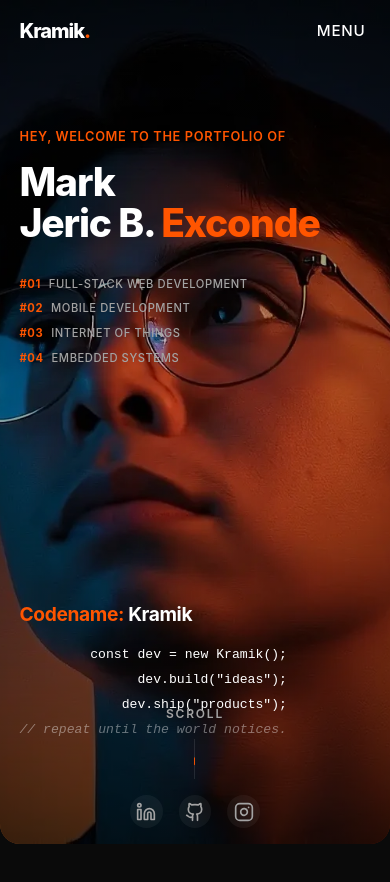
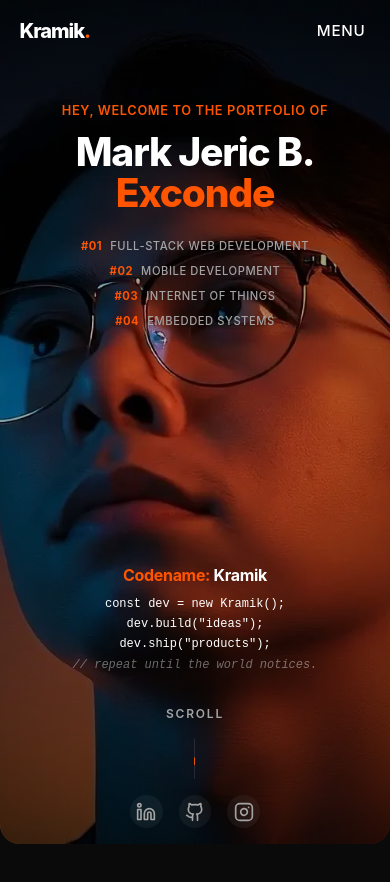
Before and after one commit to kramikkk/portfolio, a React (Vite) app: page / in a window 390 px wide. Shown: the top 882 px of the page. Built offline with nearby package versions, Linux system fonts and the light colour scheme.

Commit message:
feat: enhance HeroSection and ProjectsSection layout for better responsiveness and readability

```diff
--- a/src/components/HeroSection.css
+++ b/src/components/HeroSection.css
@@ -84,6 +84,16 @@
 .hero-title span {
   outline: none;
   transition: color 0.3s;
+}
+
+/* Shown on desktop only, hidden on mobile */
+.desktop-break {
+  display: block;
+}
+
+/* Hidden on desktop, shown on mobile to force line break before Exconde */
+.mobile-break {
+  display: none;
 }
 
 .hero-title span:focus {
@@ -236,9 +246,18 @@
 }
 
 @media (max-width: 768px) {
+  .desktop-break {
+    display: none;
+  }
+
+  .mobile-break {
+    display: block;
+  }
+
   .skills-row {
     flex-direction: column;
     gap: 0.8rem;
+    align-items: center;
   }
 
   .hero-title {
@@ -440,37 +459,48 @@
     gap: 2rem;
   }
 
+  /* ── Centre all hero text blocks on mobile ── */
   .left-block {
-    top: 15%;
-    left: 5%;
-    max-width: 85%;
+    top: 12%;
+    left: 0;
+    right: 0;
+    max-width: 100%;
+    padding: 0 6%;
+    text-align: center;
+    align-items: center;
   }
 
   .right-block {
     top: auto;
     bottom: 12%;
-    right: 5%;
-    left: 5%;
-    max-width: none;
-    text-align: left;
-    align-items: flex-start;
+    left: 0;
+    right: 0;
+    max-width: 100%;
+    padding: 0 6%;
+    text-align: center;
+    align-items: center;
   }
 
   .subheadline {
-    font-size: 1.2rem;
+    font-size: 1.1rem;
   }
 
   .supporting-quote {
-    font-size: 0.9rem;
+    font-size: 0.82rem;
+  }
+
+  .code-quote-body {
+    text-align: center;
   }
 
   .mid-block-left,
   .mid-block-right {
-    left: 5%;
-    right: 5%;
-    max-width: 90%;
-    text-align: left;
-    align-items: flex-start;
+    left: 0;
+    right: 0;
+    max-width: 100%;
+    padding: 0 6%;
+    text-align: center;
+    align-items: center;
   }
 
   .mid-block-left {
@@ -524,11 +554,12 @@
 @media (max-width: 480px) {
   .hero-title {
     font-size: clamp(2rem, 10vw, 3rem);
-    margin-bottom: 2rem;
+    margin-bottom: 1.5rem;
   }
 
   .intro-line {
     font-size: 0.8rem;
+    margin-bottom: 0.75rem;
   }
 
   .skills-row {
@@ -539,8 +570,44 @@
     font-size: 0.7rem;
   }
 
+  .right-block {
+    bottom: 20%;
+    top: auto;
+    left: 0;
+    right: 0;
+    padding: 0 6%;
+    text-align: center;
+    align-items: center;
+  }
+
+  .subheadline {
+    font-size: 1rem;
+    margin-bottom: 0.5rem;
+  }
+
+  .supporting-quote {
+    font-size: 0.75rem;
+  }
+
+  /* Fix code block overflow on mobile */
+  .code-quote-body {
+    white-space: pre-wrap;
+    text-align: center;
+    font-size: 0.75rem;
+    line-height: 1.7;
+  }
+
+  .mid-block-left {
+    top: 20%;
+  }
+
+  .mid-block-right {
+    top: 52%;
+  }
+
   .mid-headline {
     font-size: clamp(1.5rem, 8vw, 2.5rem);
+    margin-bottom: 0.5rem;
   }
 
   .mid-description {
@@ -549,10 +616,15 @@
 
   .about-hero-stats {
     gap: 1.5rem;
+    margin-top: 1.5rem;
   }
 
   .hero-stat-num {
     font-size: clamp(1.5rem, 8vw, 2.5rem);
+  }
+
+  .about-hero-body {
+    font-size: 0.875rem;
   }
 
   .sticky-hero {
--- a/src/components/HeroSection.tsx
+++ b/src/components/HeroSection.tsx
@@ -189,9 +189,11 @@ const HeroSection: React.FC<HeroParallaxProps> = ({ totalFrames = 144 }) => {
             transition={{ duration: 0.8, delay: 0.4 }}
             style={{ cursor: 'default' }}
           >
-            <span>Mark</span><br />
-            <span>Jeric B. </span>
-            <span className="highlight">Exconde</span>
+            <span>Mark</span>
+            <br className="desktop-break" />
+            <span> Jeric B.</span>
+            <br className="mobile-break" />
+            <span className="highlight"> Exconde</span>
           </motion.h1>
 
           <motion.div
@@ -233,12 +235,8 @@ const HeroSection: React.FC<HeroParallaxProps> = ({ totalFrames = 144 }) => {
               <span className='highlight' >Codename:</span> Kramik
             </h2>
             <div className="code-quote">
-              <pre className="code-quote-body">
-                <span className="cq-keyword">const</span> <span className="cq-var">dev</span> <span className="cq-op">=</span> <span className="cq-keyword">new</span> <span className="cq-fn">Kramik</span>()<span className="cq-op">;</span>{'\n'}
-                <span className="cq-var">dev</span><span className="cq-op">.</span><span className="cq-fn">build</span>(<span className="cq-string">"ideas"</span>)<span className="cq-op">;</span>{'\n'}
-                <span className="cq-var">dev</span><span className="cq-op">.</span><span className="cq-fn">ship</span>(<span className="cq-string">"products"</span>)<span className="cq-op">;</span>{'\n'}
-                <span className="cq-comment">// repeat until the world notices.</span>
-              </pre>
+              {/* No leading whitespace inside <pre> — each span starts at column 0 */}
+              <pre className="code-quote-body"><span className="cq-keyword">const</span> <span className="cq-var">dev</span> <span className="cq-op">=</span> <span className="cq-keyword">new</span> <span className="cq-fn">Kramik</span>()<span className="cq-op">;</span>{'\n'}<span className="cq-var">dev</span><span className="cq-op">.</span><span className="cq-fn">build</span>(<span className="cq-string">"ideas"</span>)<span className="cq-op">;</span>{'\n'}<span className="cq-var">dev</span><span className="cq-op">.</span><span className="cq-fn">ship</span>(<span className="cq-string">"products"</span>)<span className="cq-op">;</span>{'\n'}<span className="cq-comment">// repeat until the world notices.</span></pre>
             </div>
           </motion.div>
         </motion.div>
--- a/src/components/Navbar.css
+++ b/src/components/Navbar.css
@@ -53,15 +53,20 @@
   text-transform: uppercase;
   letter-spacing: 0.05em;
   padding: 0;
-  /* Removed padding that misaligned it vertically */
   position: relative;
   z-index: 1001;
-  /* Keep above the menu overlay */
   overflow: hidden;
   height: 24px;
-  /* Explicit tight height matching line-height */
   display: flex;
   align-items: flex-start;
+  /* 44px minimum touch target via pseudo-element so layout is unaffected */
+  -webkit-tap-highlight-color: transparent;
+}
+
+.menu-toggle::after {
+  content: '';
+  position: absolute;
+  inset: -10px -12px;
 }
 
 .menu-text {
--- a/src/components/Preloader.css
+++ b/src/components/Preloader.css
@@ -32,7 +32,8 @@
 
 .letter {
   display: inline-block;
-  font-size: clamp(10rem, 18vw, 20rem);
+  /* 3rem min so mobile phones never overflow; 18vw is naturally responsive */
+  font-size: clamp(3rem, 18vw, 20rem);
   font-weight: 800;
   font-style: italic;
   color: var(--text-primary);
@@ -62,3 +63,18 @@
   letter-spacing: 0.15em;
   font-weight: 500;
 }
+
+@media (max-width: 768px) {
+  .preloader-dot {
+    width: clamp(0.5rem, 2vw, 0.85rem);
+    height: clamp(0.5rem, 2vw, 0.85rem);
+    margin-bottom: clamp(0.5rem, 2vw, 1rem);
+    margin-left: 0.08em;
+  }
+
+  .preloader-counter {
+    bottom: 1.5rem;
+    right: 1.5rem;
+    font-size: 0.75rem;
+  }
+}
--- a/src/components/ProjectsSection.css
+++ b/src/components/ProjectsSection.css
@@ -340,18 +340,28 @@
 
   .projects-header-overlay {
     width: 100%;
-    padding: 1.5rem 5%;
+    padding: 1.25rem 5%;
     background: linear-gradient(to bottom, var(--bg-primary) 70%, transparent);
   }
 
+  .header-overlay-inner {
+    align-items: flex-start;
+    text-align: left;
+  }
+
   .projects-section-title {
-    font-size: 2rem;
-    margin-bottom: 1rem;
+    font-size: 1.75rem;
+    margin-bottom: 0.75rem;
   }
 
   .project-details-panel {
     width: 100%;
-    padding: 1.5rem 5% 5rem;
+    padding: 1.25rem 5% 4.5rem;
+  }
+
+  .project-details-content {
+    gap: 0.5rem;
+    max-width: 100%;
   }
 
   .project-vignette-bottom {
@@ -370,13 +380,19 @@
   }
 
   .project-ghost-num {
-    font-size: 40vw;
-    left: -3%;
-    bottom: -5%;
+    font-size: 38vw;
+    right: -4%;
+    bottom: -4%;
+    -webkit-text-stroke-width: 1px;
   }
 
   .project-title-hero {
-    font-size: clamp(2rem, 7vw, 3rem);
+    font-size: clamp(1.75rem, 7vw, 3rem);
+  }
+
+  .project-desc {
+    font-size: 0.875rem;
+    max-width: 100%;
   }
 
   .image-counter {
@@ -385,14 +401,38 @@
     margin-right: 0;
     bottom: 1.5rem;
   }
+
+  .cta-primary,
+  .cta-secondary {
+    min-height: 44px;
+  }
 }
 
 @media (max-width: 480px) {
+  .projects-header-overlay {
+    padding: 1rem 5%;
+  }
+
+  .projects-section-title {
+    font-size: 1.5rem;
+  }
+
   .project-title-hero {
-    font-size: 2rem;
+    font-size: clamp(1.5rem, 8vw, 2rem);
   }
 
   .project-actions {
-    gap: 1.25rem;
+    gap: 1rem;
+    flex-direction: column;
+    align-items: flex-start;
+  }
+
+  .cta-secondary {
+    width: fit-content;
+  }
+
+  .tech-pill {
+    font-size: 0.62rem;
+    padding: 0.25rem 0.6rem;
   }
 }
--- a/src/components/SkillsSection.css
+++ b/src/components/SkillsSection.css
@@ -229,17 +229,17 @@
   .fade-left, .fade-right { width: 20%; }
   .expertise-content { margin-top: 4rem; }
 
-  /* Stack layout on mobile */
   .skill-row {
-    grid-template-columns: 56px 1fr;
+    grid-template-columns: 52px 1fr;
     grid-template-rows: auto auto;
-    row-gap: 1rem;
-    column-gap: 1.25rem;
-    padding: 2rem 0;
+    row-gap: 0.75rem;
+    column-gap: 1rem;
+    padding: 1.5rem 0;
+    -webkit-tap-highlight-color: transparent;
   }
 
   .skill-row-num {
-    font-size: 2.5rem;
+    font-size: 2.25rem;
     grid-row: 1 / 2;
     grid-column: 1 / 2;
     align-self: start;
@@ -251,11 +251,41 @@
     align-self: center;
   }
 
+  .skill-row-title {
+    font-size: 0.9rem;
+  }
+
   .skill-row-tags {
     grid-row: 2 / 3;
     grid-column: 1 / 3;
-    padding-left: 0;
   }
 
-  .skill-tag { font-size: 0.68rem; }
+  .skill-tag {
+    font-size: 0.66rem;
+    padding: 0.28rem 0.65rem;
+  }
 }
+
+@media (max-width: 480px) {
+  .tech-card { padding: 0.6rem 1rem; gap: 0.6rem; }
+  .tech-name { font-size: 0.875rem; }
+
+  .skill-row {
+    padding: 1.25rem 0;
+    column-gap: 0.75rem;
+  }
+
+  .skill-row-num {
+    font-size: 2rem;
+  }
+
+  .skill-row-title {
+    font-size: 0.82rem;
+    letter-spacing: 0.06em;
+  }
+
+  .skill-tag {
+    font-size: 0.62rem;
+    padding: 0.22rem 0.55rem;
+  }
+}
```
